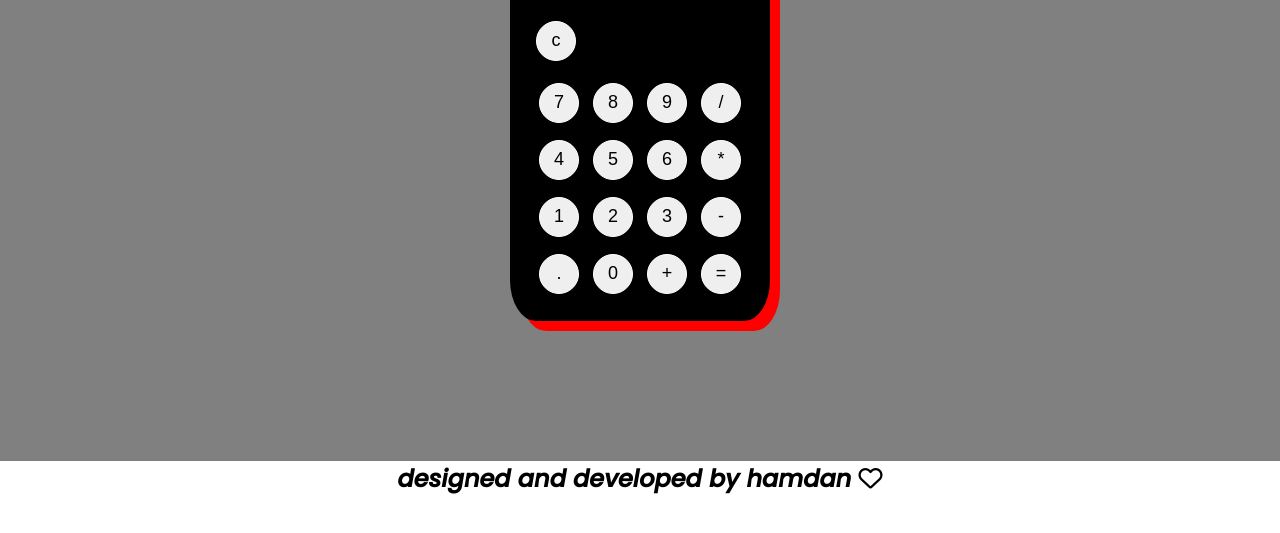
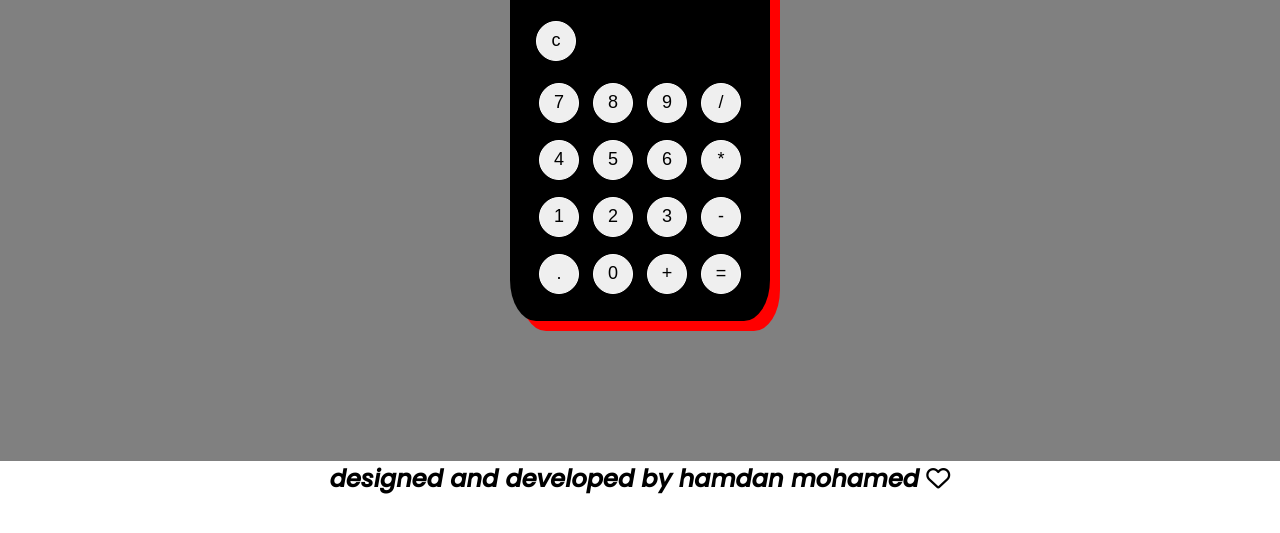
Before and after one commit to Hamdanmohamed/calculator, a plain HTML site: page index.html in a window 1280 px wide. Shown: the part 229-762 px from the top of the page. Drawn offline with Linux system fonts and the light colour scheme.

Commit message:
hamdan commit

```diff
--- a/index.html
+++ b/index.html
@@ -50,7 +50,7 @@
 
     </div>
     <div class="main">
-        <h2>designed and developed by hamdan <i class="fa-regular fa-heart"></i></h2>
+        <h2>designed and developed by hamdan mohamed <i class="fa-regular fa-heart"></i></h2>
     </div>
     <script src="script.js"></script>
 </body>
```
